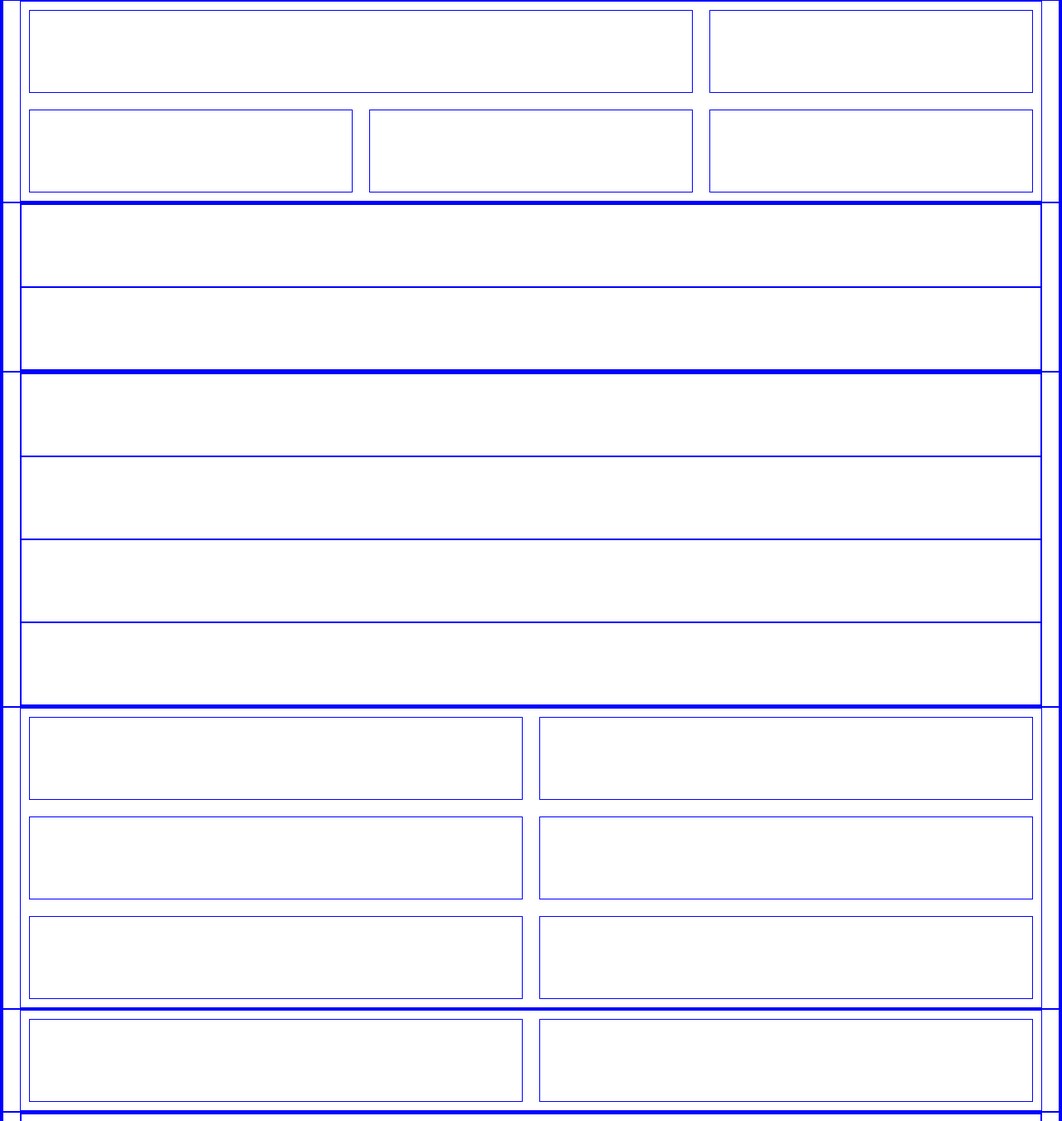
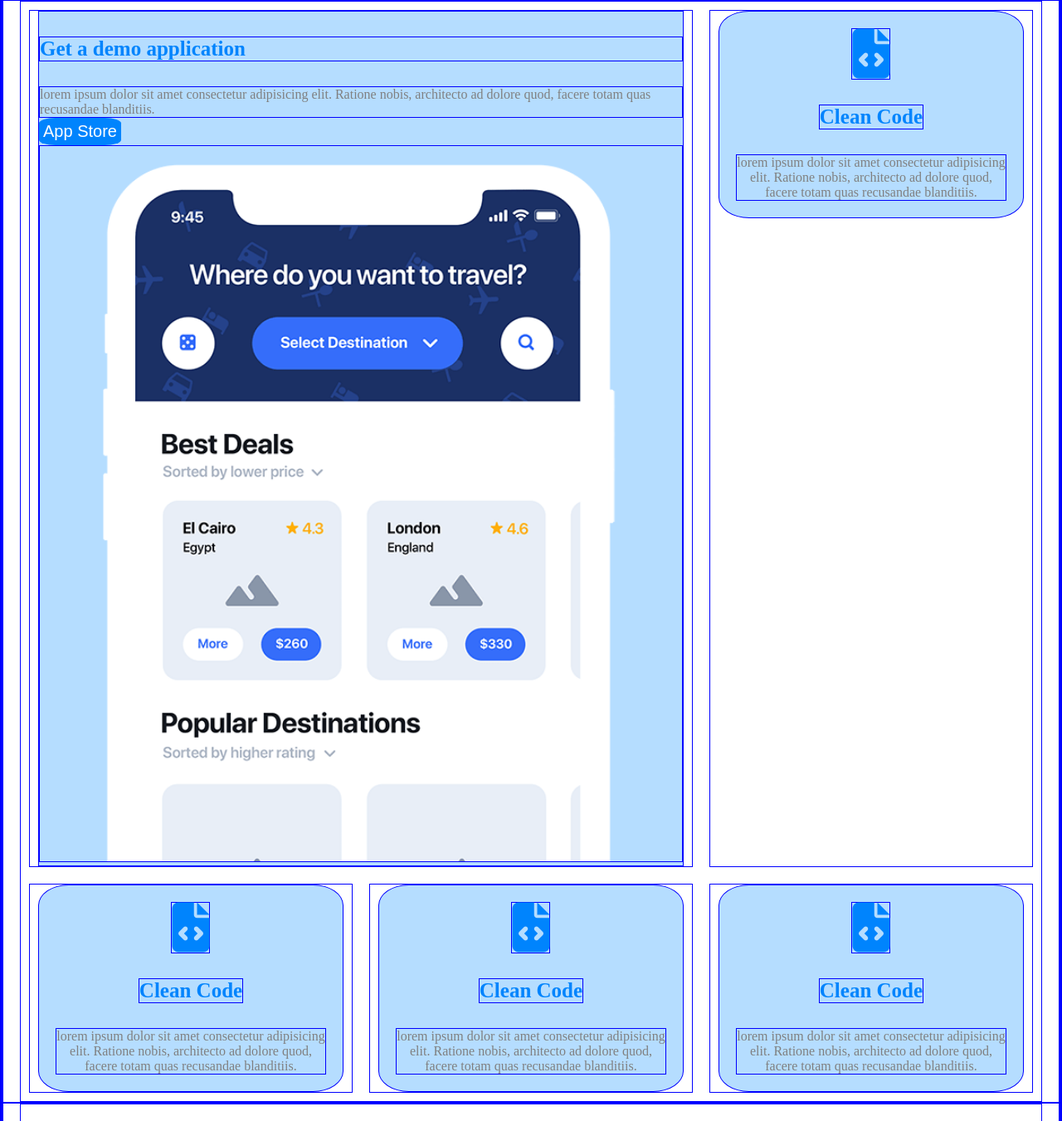
Before and after one commit to sophiamziou/htmlcss-responsive-layout, a plain HTML site: page index.html in a window 1280 px wide. Shown: the part 75-1426 px from the top of the page at 83% size. Drawn offline with Linux system fonts and the light colour scheme.

Commit message:
blue cards content

```diff
--- a/css/style.css
+++ b/css/style.css
@@ -5,6 +5,10 @@
     border: 1px solid blue;
 }
 
+
+.bgc-bluecards{
+    background-color: rgba(181,221,255,255);
+}
 
 /* HEADER LAYOUT */
 
@@ -24,7 +28,7 @@
     padding: 10px;
 }
 
-.content img{
+.logo{
     vertical-align: middle;
 }
 
@@ -37,7 +41,7 @@
 /* MAIN LAYOUT */
 
 .container {
-    width: 500px;
+    width: 100%;
     margin: 0 auto;
     padding: 0 20px;
 }
@@ -50,7 +54,56 @@
 
 .col{
     width: 100%;
-    height: 100px;
+    padding:0 10px;
+    margin: 20px auto;
+}
+
+.content{
+    width: 100%;
+}
+
+h3{
+    font-size: 25px;
+    color: rgba(0,132,253,255);
+    margin: 30px 0;
+}
+
+p{
+    text-align: left;
+    color: grey;
+    font-weight: 100;
+}
+
+/* BLUE CARDS */
+
+button{
+    font-size: 20px;
+    color: white;
+    border: none;
+    padding: 5px;
+    border-radius: 20%;
+    background-color: rgba(0,132,253,255);
+}
+
+.phone{
+    width: 100%;
+}
+
+.cards{
+    display: flex;
+    flex-direction: column;
+    align-items: center;
+    padding: 20px;
+    border-radius: 10%;
+}
+
+.cards p{
+    text-align: center;
+}
+
+.cards #icons{
+    color: rgba(0,132,253,255);
+    font-size: 60px;
 }
 
 /* RESPONSIVE LAYOUT */
--- a/index.html
+++ b/index.html
@@ -15,7 +15,7 @@
             <div class="row-header">
                 <div class="col-h logo">
                     <div class="content">
-                        <img src="./img/logo.png" alt="logo">
+                        <img class="logo" src="./img/logo.png" alt="logo">
                     </div>
                 </div>
                 <div class="col-h hamburger">
@@ -28,11 +28,42 @@
         <!-- BLUE CONTENT -->
         <div class="container" id="blue">
             <div class="row">
-                <div class="col w-bg"></div>
-                <div class="col w-sm"></div>
-                <div class="col w-sm"></div>
-                <div class="col w-sm"></div>
-                <div class="col w-sm"></div>
+                <div class="col w-bg">
+                    <div class="content bgc-bluecards">
+                        <h3>Get a demo application</h3>
+                        <p>lorem ipsum dolor sit amet consectetur adipisicing elit. Ratione nobis, architecto ad dolore quod, facere totam quas recusandae blanditiis.</p>
+                        <button>App Store</button>
+                        <img class="phone" src="./img/phone.png" alt="phone">
+                    </div>
+                </div>
+                <div class="col w-sm ">
+                    <div class="cards bgc-bluecards">
+                        <i id="icons" class="fa fa-file-code" aria-hidden="true"></i>
+                        <h3>Clean Code</h3>
+                        <p>lorem ipsum dolor sit amet consectetur adipisicing elit. Ratione nobis, architecto ad dolore quod, facere totam quas recusandae blanditiis.</p>
+                    </div>
+                </div>
+                <div class="col w-sm">
+                    <div class="cards bgc-bluecards">
+                        <i id="icons" class="fa fa-file-code" aria-hidden="true"></i>
+                        <h3>Clean Code</h3>
+                        <p>lorem ipsum dolor sit amet consectetur adipisicing elit. Ratione nobis, architecto ad dolore quod, facere totam quas recusandae blanditiis.</p>
+                    </div>
+                </div>
+                <div class="col w-sm">
+                    <div class="cards bgc-bluecards">
+                        <i id="icons" class="fa fa-file-code" aria-hidden="true"></i>
+                        <h3>Clean Code</h3>
+                        <p>lorem ipsum dolor sit amet consectetur adipisicing elit. Ratione nobis, architecto ad dolore quod, facere totam quas recusandae blanditiis.</p>
+                    </div>
+                </div>
+                <div class="col w-sm">
+                    <div class="cards bgc-bluecards">
+                        <i id="icons" class="fa fa-file-code" aria-hidden="true"></i>
+                        <h3>Clean Code</h3>
+                        <p>lorem ipsum dolor sit amet consectetur adipisicing elit. Ratione nobis, architecto ad dolore quod, facere totam quas recusandae blanditiis.</p>
+                    </div>
+                </div>
             </div>
         </div>
         <!-- PURPLE CONTENT -->
```
